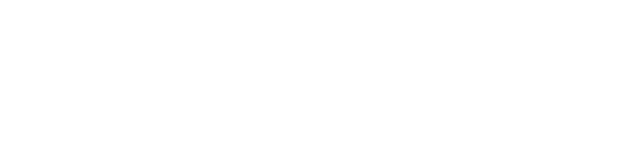
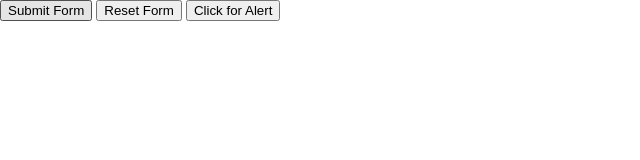
Before and after one commit to EnriqueEsc/prueba_arjs, a website: page public/index.html in a window 1280 px wide. Shown: the whole page, without its empty margins (0-640 px from the left). Drawn offline with Linux system fonts and the light colour scheme.

```diff
--- a/public/index.html
+++ b/public/index.html
@@ -6,6 +6,10 @@
     <script src="https://raw.githack.com/AR-js-org/AR.js/master/aframe/build/aframe-ar.js"></script>
   </head>
   <body style="margin: 0; overflow: hidden;">
+
+    <button type="submit">Submit Form</button>
+    <button type="reset">Reset Form</button>
+    <button type="button" onclick="alert('Hello!');">Click for Alert</button>
 
     <a-scene embedded arjs="sourceType: webcam; debugUIEnabled: false;">
 
```
